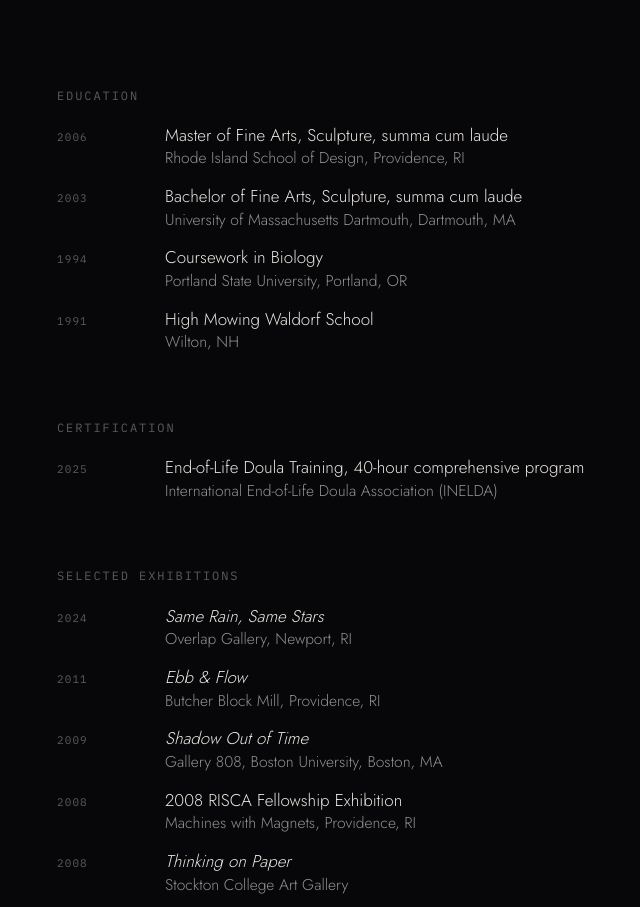
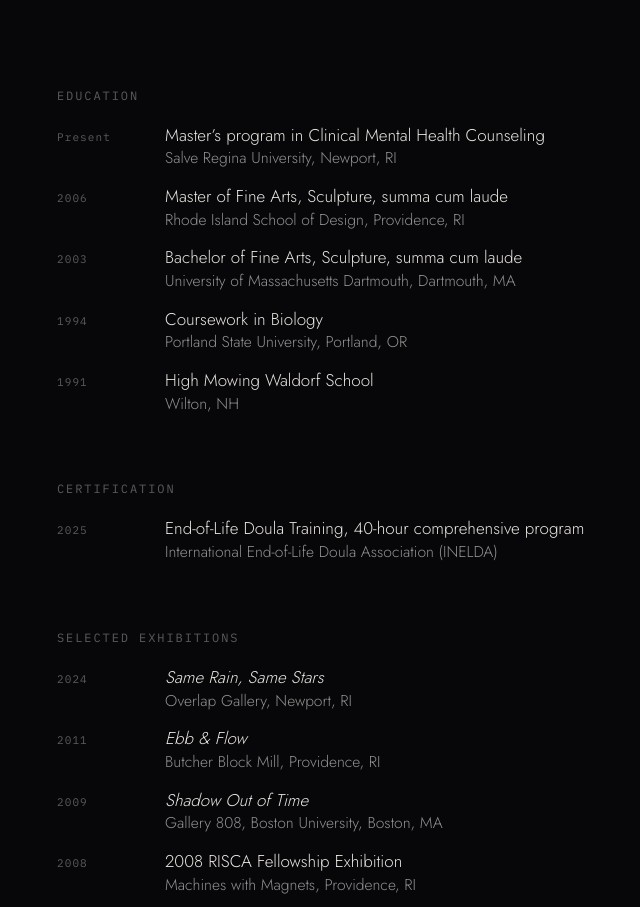
Before and after one commit to eamonjbrown/eamonbrown.com, a plain HTML site: page about.html in a window 1280 px wide. Shown: the part 780-1687 px from the top of the page, without its empty margins (41-681 px from the left). Drawn offline with Linux system fonts and the light colour scheme.

Commit message:
About: add Salve Regina counseling program to CV
Co-Authored-By: Claude Fable 5.2 <noreply@anthropic.com>
Claude-Session: https://claude.ai/code/session_01PBQ1eN3xYLHcqbfyheeisD

```diff
--- a/about.html
+++ b/about.html
@@ -35,6 +35,7 @@
     <section>
       <h2 class="kicker">Education</h2>
       <dl>
+        <div><dt>Present</dt><dd>Master’s program in Clinical Mental Health Counseling<span>Salve Regina University, Newport, RI</span></dd></div>
         <div><dt>2006</dt><dd>Master of Fine Arts, Sculpture, summa cum laude<span>Rhode Island School of Design, Providence, RI</span></dd></div>
         <div><dt>2003</dt><dd>Bachelor of Fine Arts, Sculpture, summa cum laude<span>University of Massachusetts Dartmouth, Dartmouth, MA</span></dd></div>
         <div><dt>1994</dt><dd>Coursework in Biology<span>Portland State University, Portland, OR</span></dd></div>
```
